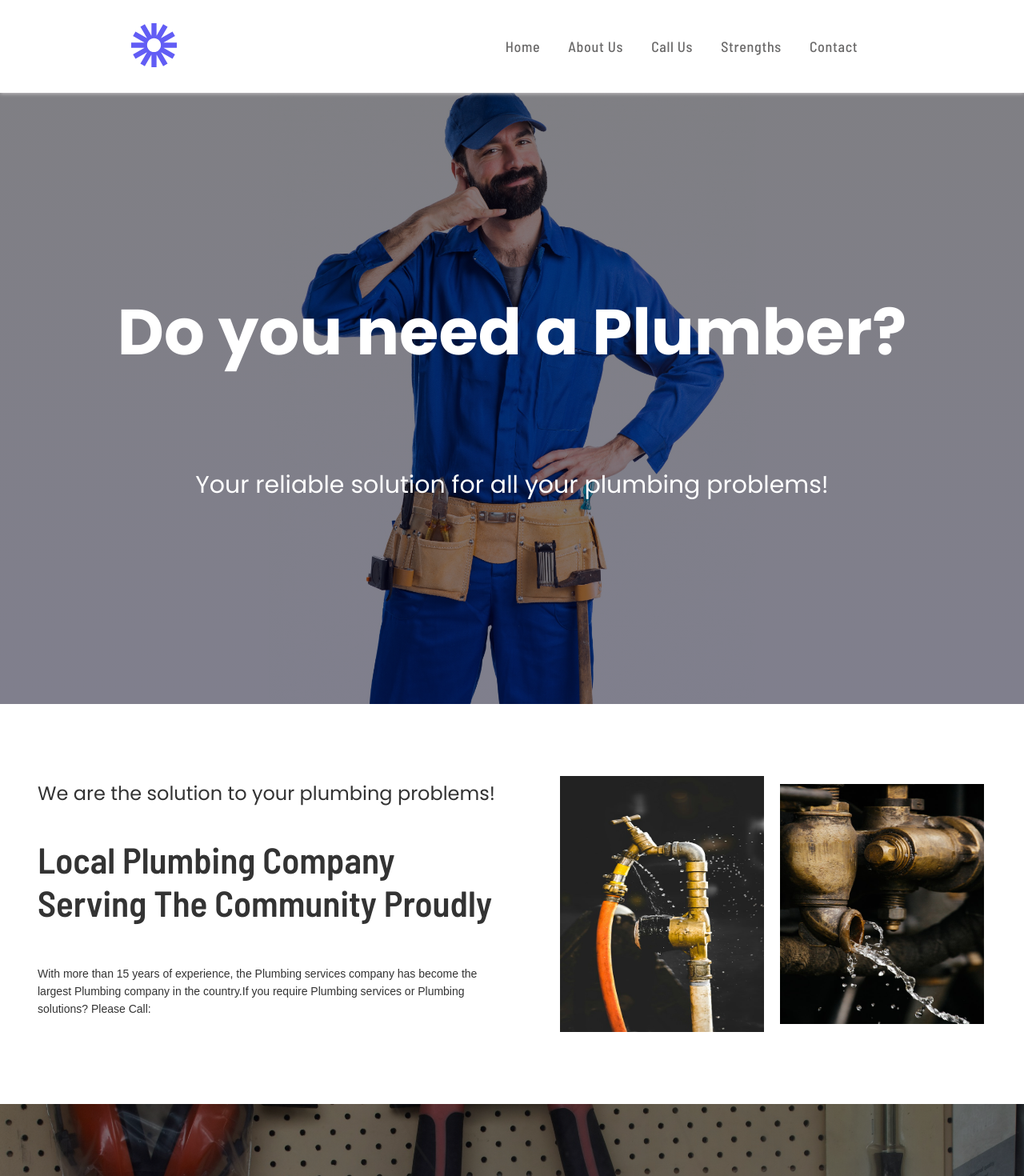
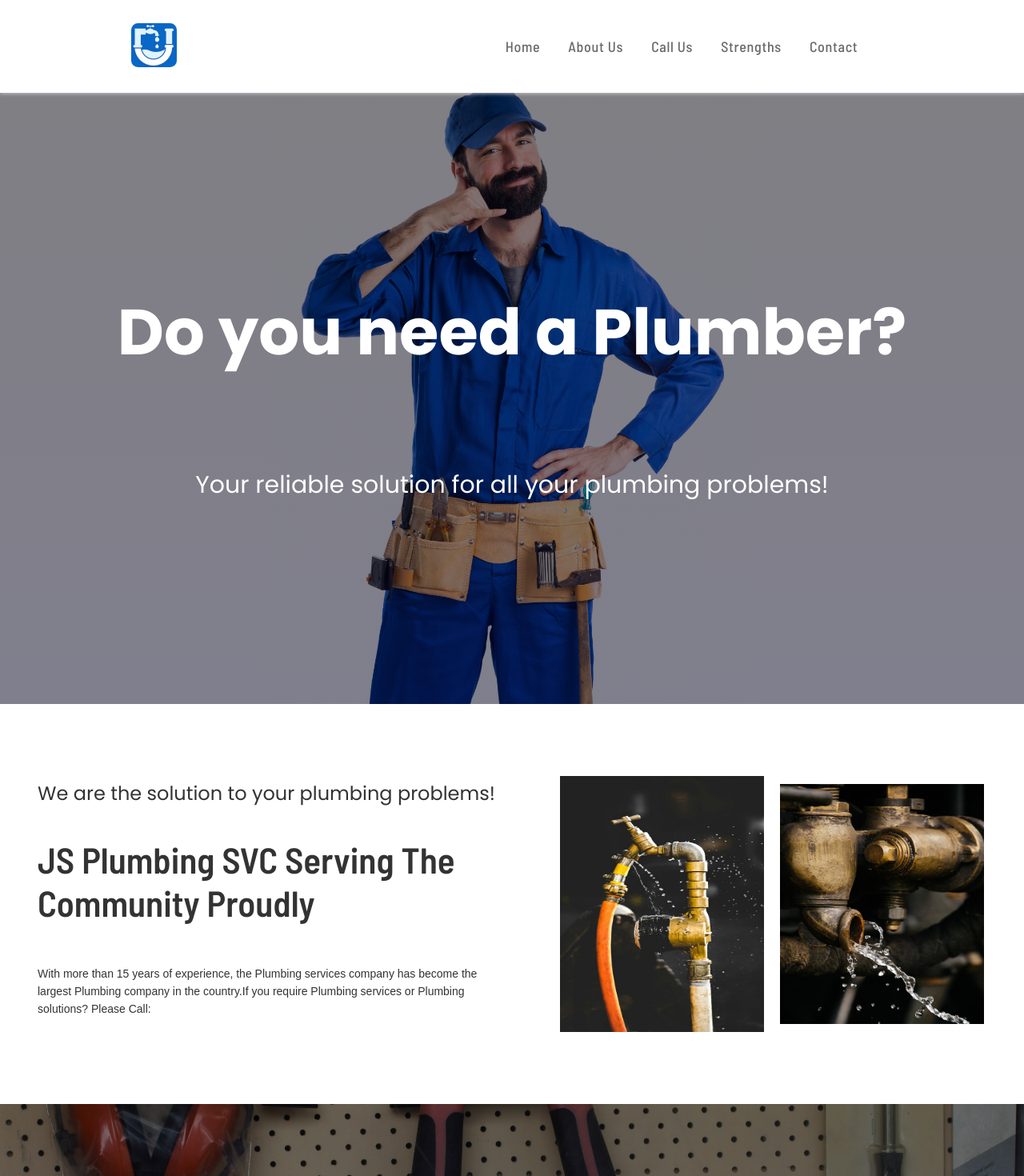
Before and after one commit to apuelloc0/landingPageJesus2, a React (Vite) app: page / in a window 1280 px wide. Shown: the top 1470 px of the page at 80% size. Built offline with nearby package versions, Linux system fonts and the light colour scheme.

Commit message:
logocommit

```diff
--- a/index.html
+++ b/index.html
@@ -3,9 +3,9 @@
 
 <head>
   <meta charset="UTF-8" />
-  <link rel="icon" type="image/svg+xml" href="./src/images/logoo.svg" />
+  <link rel="icon" type="image/svg+xml" href="./src/images/logo2.jpeg" />
   <meta name="viewport" content="width=device-width, initial-scale=1.0" />
-  <title>Plumbing Service JS</title>
+  <title>JS Plumbing SVC</title>
 </head>
 
 <body>
--- a/src/components/Information.jsx
+++ b/src/components/Information.jsx
@@ -8,7 +8,7 @@ const Information = () => {
         <div className="Information" id="information">
             <div className="info">
                 <span>We are the solution to your plumbing problems!</span>
-                <h2>Local Plumbing Company Serving The Community Proudly</h2>
+                <h2>JS Plumbing SVC Serving The Community Proudly</h2>
                 <p>With more than 15 years of experience, the Plumbing services company has become the largest Plumbing company in the country.If you require Plumbing services or Plumbing solutions? Please Call:</p>
             </div>
 
--- a/src/components/Navbar.css
+++ b/src/components/Navbar.css
@@ -44,7 +44,8 @@
     /* transition-timing-function: ease-in; */
     transition: 0.5s;
     position: absolute;
-    top: 23px
+    top: 23px;
+    border-radius: 15%;
 }
 
 .Header-img img.img-show {
@@ -52,6 +53,7 @@
     height: 55px;
     object-fit: cover;
     margin-top: 6px;
+    border-radius: 15%;
 }
 
 .Header-list {
@@ -78,6 +80,7 @@
 
 .Header-list ul li span:hover {
     color: orange;
+    cursor: pointer;
 }
 
 .toggle-Bars {
--- a/src/components/Navbar.jsx
+++ b/src/components/Navbar.jsx
@@ -1,6 +1,6 @@
 import React, { useEffect, useState } from 'react'
 import "./Navbar.css";
-import logo from "../images/logoo.svg";
+import logo from "../images/logo2.jpeg";
 import { FontAwesomeIcon } from '@fortawesome/react-fontawesome';
 import { faBars, faClose, faLocationDot, faPhone, } from '@fortawesome/free-solid-svg-icons';
 import { Link } from "react-scroll"
```
Also changed, not shown: src/images/logo2.jpeg (added).
